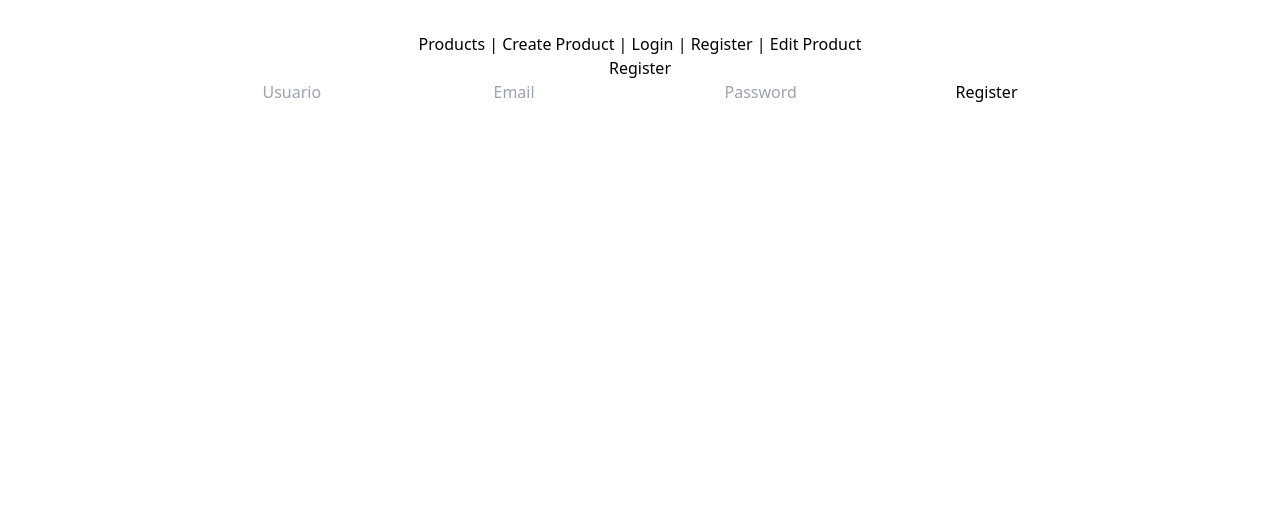
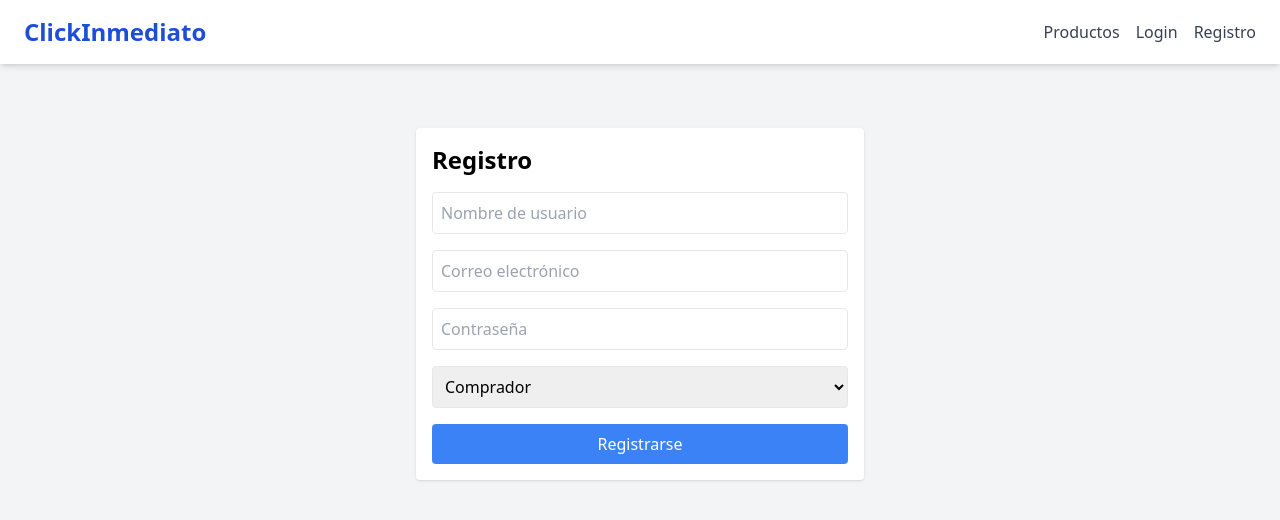
Before and after one commit to kquinones107/ClickInmediato, a React (Vite) app in the folder frontend/: page /register in a window 1280 px wide. Shown: the top 520 px of the page. Built offline with nearby package versions, Linux system fonts and the light colour scheme.

Commit message:
feature:Navbar

```diff
--- a/frontend/src/App.jsx
+++ b/frontend/src/App.jsx
@@ -1,31 +1,45 @@
-import { BrowserRouter as Router, Route, Routes, Link } from 'react-router-dom'
-import Login from './pages/Login';
-import Register from './pages/Register';
-import Products from './pages/Products';
-import CreateProduct from './pages/CreateProduct';
-import EditProduct from './pages/EditProduct';
-import './App.css'
+import { BrowserRouter as Router, Routes, Route, Navigate } from "react-router-dom";
+import Navbar from "./components/Navbar";
+import { useContext } from "react";
+import { AuthContext } from "./context/AuthContext";
+import ProductList from "./pages/ProductList";
+import CreateProduct from "./pages/CreateProduct";
+import EditProduct from "./pages/EditProduct";
+import Login from "./pages/Login";
+import Register from "./pages/Register";
+
 
 function App() {
+  // Access user from context
+  const { user } = useContext(AuthContext); // Ensure UserContext is properly set up and imported
+  // Access user from context
+
   return (
     <Router>
-      <nav>
-        <Link to="/products">Products</Link> |{' '}
-        <Link to="/create-product">Create Product</Link> | {' '}
-        <Link to="/login">Login</Link> | {' '}
-        <Link to="/register">Register</Link> | {' '}
-        <Link to="/edit-product/:id">Edit Product</Link>
-      </nav>
-      <Routes>
-        <Route path="/products" element={<Products />} />
-        <Route path="/create-product" element={<CreateProduct />} />
-        <Route path="/login" element={<Login />} />
-        <Route path="/register" element={<Register />} />
-        <Route path="/edit-product/:id" element={<EditProduct />} />
-        {/* Add more routes as needed */}
-      </Routes>
+      <div className="min-h-screen bg-gray-100">
+        <Navbar />
+        <div className="container mx-auto px-4 py-6">
+          <Routes>
+            <Route path="/" element={<ProductList />} />
+            <Route path="/products" element={<ProductList />} />
+            <Route path="/login" element={<Login />} />
+            <Route path="/register" element={<Register />} />
+            <Route
+            path="/create-product"
+            element={
+              user?.role === "seller" ? (
+                <CreateProduct />
+              ) : (
+                <Navigate to="/products" />
+              )
+            }
+            />
+            <Route path="/edit-product/:id" element={<EditProduct />} />
+          </Routes>
+        </div>
+      </div>
     </Router>
   );
 }
 
-export default App
+export default App;
--- /dev/null
+++ b/frontend/src/components/Navbar.jsx
@@ -0,0 +1,48 @@
+import {Link} from "react-router-dom";
+import { useContext } from "react";
+import { AuthContext } from "../context/AuthContext";
+
+const Navbar = () => {
+    const { user, logout } = useContext(AuthContext);
+
+    return (
+        <nav className="bg-white shadow-md px-6 py-4 flex justify-between items-center">
+            <Link to="/" className="text-2xl font-bold text-blue-700">
+             ClickInmediato
+            </Link>
+
+            <div className="flex items-center gap-4">
+                <Link to="/products" className="text-gray-700 hover:text-blue-500 transition duration-300">
+                    Productos
+                </Link>
+                {user?.role === "seller" && (
+                <Link to="/create-product" className="text-gray-700 hover:text-blue-600 font-medium">
+                    Crear Producto
+                </Link>
+                )}
+                {!user ? (
+                <>
+                <Link to="/login" className="text-gray-700 hover:text-blue-600 font-medium">
+                    Login
+                </Link>
+                <Link to="/register" className="text-gray-700 hover:text-blue-600 font-medium">
+                    Registro
+                </Link>
+                 </>
+                ) : (
+                <>
+                <span className="text-sm text-gray-600">👋 {user.username}</span>
+                <button
+                    onClick={logout}
+                    className="bg-red-500 text-white px-3 py-1 rounded hover:bg-red-600 text-sm"
+                >
+                    Logout
+                </button>
+                </>
+                )}
+            </div>
+        </nav>
+    );
+}
+
+export default Navbar;
--- a/frontend/src/context/AuthContext.jsx
+++ b/frontend/src/context/AuthContext.jsx
@@ -18,10 +18,12 @@ export const AuthProvider = ({ children }) => {
     }, []);
 
     const login = (userData, token) => {
+        console.log("📦 Usuario guardado:", userData)
         setUser(userData);
         setToken(token);
         localStorage.setItem("user", JSON.stringify(userData));
         localStorage.setItem("token", token);
+
     };
 
     const logout = () => {
--- a/frontend/src/pages/Login.jsx
+++ b/frontend/src/pages/Login.jsx
@@ -28,6 +28,7 @@ const Login = () => {
       login(res.data.user, res.data.token);
 
       alert("✅ Login exitoso");
+      console.log("📦 Usuario guardado:", res.data.user)
       navigate("/products"); // o donde quieras redirigir
     } catch (err) {
       console.error("❌ Error al iniciar sesión:", err.response?.data || err.message);
--- a/frontend/src/pages/Register.jsx
+++ b/frontend/src/pages/Register.jsx
@@ -1,12 +1,17 @@
-import { useState } from "react";
+import { useContext, useState } from "react";
 import axios from "axios";
+import { AuthContext } from "../context/AuthContext";
+import { useNavigate } from "react-router-dom";
 
 const Register = () => {
+    const { login } = useContext(AuthContext);
+    const navigate = useNavigate();
 
     const [form, setForm] = useState({
-        name: "",
+        username: "",
         email: "",
         password: "",
+        role: "buyer",
     });
 
     const handleChange = (e) => {
@@ -19,7 +24,9 @@ const Register = () => {
     const handleSubmit = async (e) => {
         e.preventDefault();
         try {
-            await axios.post("http://localhost:5000/api/users", form);
+            const res = await axios.post("http://localhost:5000/api/users", form);
+            login(res.data, res.data.token);
+            navigate("/products");
             alert("User registered successfully!");
         }catch (err) {
             console.error(err);
@@ -28,34 +35,48 @@ const Register = () => {
     };
 
     return (
-        <div className="register-container">
-            <h1>Register</h1>
-            <form onSubmit={handleSubmit}>
+        <div className="max-w-md mx-auto p-4 mt-10 bg-white rounded shadow">
+          <h2 className="text-2xl font-bold mb-4">Registro</h2>
+          <form onSubmit={handleSubmit} className="space-y-4">
             <input
               type="text"
               name="username"
-                    placeholder="Usuario"
+              placeholder="Nombre de usuario"
               value={form.username}
               onChange={handleChange}
               required
+              className="w-full p-2 border rounded"
             />
             <input
               type="email"
               name="email"
-                    placeholder="Email"
+              placeholder="Correo electrónico"
               value={form.email}
               onChange={handleChange}
               required
+              className="w-full p-2 border rounded"
             />
             <input
               type="password"
               name="password"
-                    placeholder="Password"
+              placeholder="Contraseña"
               value={form.password}
               onChange={handleChange}
               required
+              className="w-full p-2 border rounded"
             />
-                <button type="submit">Register</button>
+            <select
+              name="role"
+              value={form.role}
+              onChange={handleChange}
+              className="w-full p-2 border rounded"
+            >
+              <option value="buyer">Comprador</option>
+              <option value="seller">Vendedor</option>
+            </select>
+            <button type="submit" className="w-full bg-blue-500 text-white p-2 rounded">
+              Registrarse
+            </button>
           </form>
         </div>
       );
```
Also changed, not shown: 1 other file (tests, documents, lock files or other folders). Lines whose indentation alone changed are shown as unchanged.
